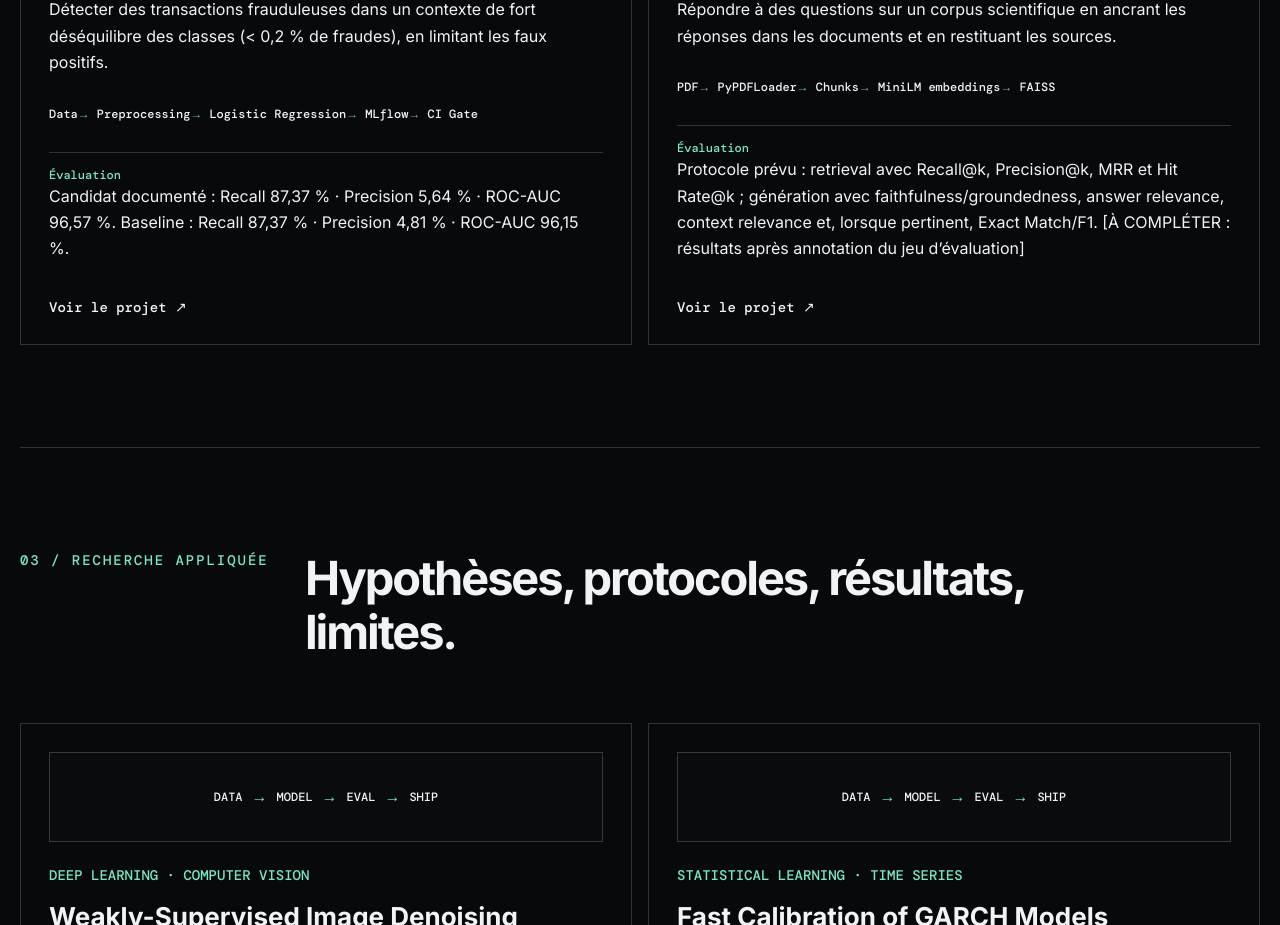
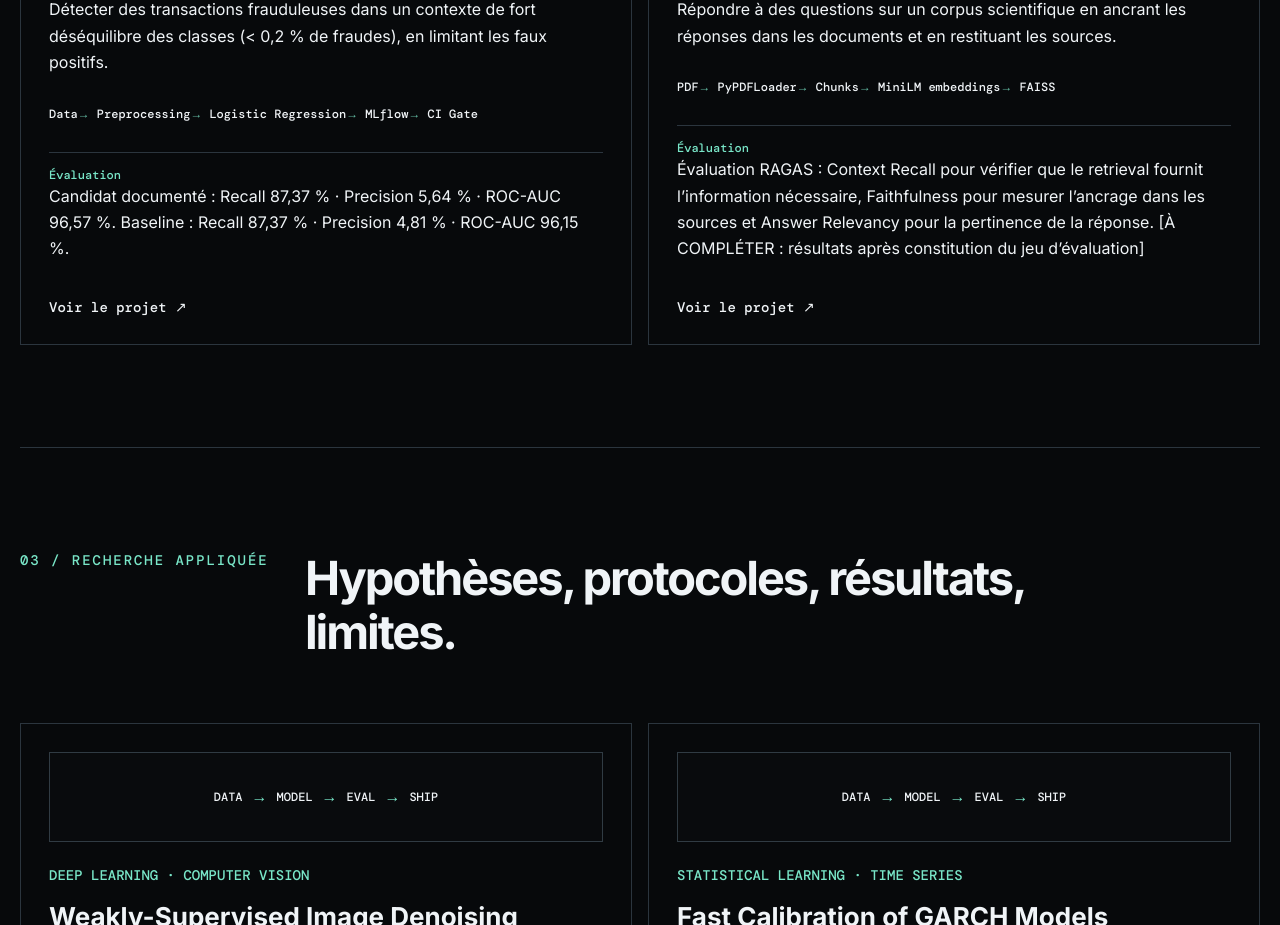
Before and after one commit to esanonpro/portfolio, a Next.js app: page / in a window 1280 px wide. Shown: the part 2920-3845 px from the top of the page. Built offline with nearby package versions, Linux system fonts and the light colour scheme; a web font is replaced by a local one.

Commit message:
content: simplify RAG evaluation around RAGAS

```diff
--- a/content/site.ts
+++ b/content/site.ts
@@ -21,7 +21,7 @@ export const experiences: ExperienceContent[] = [
 
 export const projects: ProjectContent[] = [
  {slug:"fraud-detection-mlops",title:"Fraud Detection MLOps",eyebrow:"MACHINE LEARNING · MLOPS",problem:"Détecter des transactions frauduleuses dans un contexte de fort déséquilibre des classes (< 0,2 % de fraudes), en limitant les faux positifs.",dataset:"Transactions bancaires anonymisées ; variables d’entrée Time, V1–V28 et Amount.",architecture:["Data","Preprocessing","Logistic Regression","MLflow","CI Gate","FastAPI","Docker","Cloud Run"],metrics:"Candidat documenté : Recall 87,37 % · Precision 5,64 % · ROC-AUC 96,57 %. Baseline : Recall 87,37 % · Precision 4,81 % · ROC-AUC 96,15 %.",choices:["Class weights pour le déséquilibre","StandardScaler dans le pipeline d’inférence","MLflow pour le tracking","GitHub Actions pour CI/CD"],limits:"Les performances publiées doivent être validées sur un protocole documenté avant d’être affichées comme résultat portfolio.",stack:["Scikit-learn","MLflow","FastAPI","Docker","GCP"],githubUrl:"https://github.com/esanonpro/fraud-detection-mlops",demoUrl:"https://fraud-detection-api-525661061817.europe-west1.run.app/docs"},
- {slug:"rag-document-assistant",title:"RAG Document Assistant",eyebrow:"GENAI · RAG",problem:"Répondre à des questions sur un corpus scientifique en ancrant les réponses dans les documents et en restituant les sources.",dataset:"Corpus de démonstration composé d’articles scientifiques publics sur la détection d’anomalies ; les documents ENSAI originaux ne sont pas exposés.",architecture:["PDF","PyPDFLoader","Chunks","MiniLM embeddings","FAISS","Retrieval","Mistral-7B","FastAPI"],metrics:"Protocole prévu : retrieval avec Recall@k, Precision@k, MRR et Hit Rate@k ; génération avec faithfulness/groundedness, answer relevance, context relevance et, lorsque pertinent, Exact Match/F1. [À COMPLÉTER : résultats après annotation du jeu d’évaluation]",choices:["FAISS pour la recherche vectorielle","all-MiniLM-L6-v2 pour les embeddings","Mistral-7B via Ollama en local","FastAPI / Swagger pour l’interface"],limits:"Les métriques nécessitent un jeu de questions annoté avec passages/réponses de référence. La qualité dépend du parsing, du chunking, du retrieval, des embeddings et du LLM ; aucune absence d’hallucination n’est affirmée sans mesure.",stack:["LangChain","FAISS","Hugging Face","Mistral-7B","Ollama","FastAPI"],githubUrl:"https://github.com/esanonpro/rag-document-assistant"}
+ {slug:"rag-document-assistant",title:"RAG Document Assistant",eyebrow:"GENAI · RAG",problem:"Répondre à des questions sur un corpus scientifique en ancrant les réponses dans les documents et en restituant les sources.",dataset:"Corpus de démonstration composé d’articles scientifiques publics sur la détection d’anomalies ; les documents ENSAI originaux ne sont pas exposés.",architecture:["PDF","PyPDFLoader","Chunks","MiniLM embeddings","FAISS","Retrieval","Mistral-7B","FastAPI"],metrics:"Évaluation RAGAS : Context Recall pour vérifier que le retrieval fournit l’information nécessaire, Faithfulness pour mesurer l’ancrage dans les sources et Answer Relevancy pour la pertinence de la réponse. [À COMPLÉTER : résultats après constitution du jeu d’évaluation]",choices:["FAISS pour la recherche vectorielle","all-MiniLM-L6-v2 pour les embeddings","Mistral-7B via Ollama en local","FastAPI / Swagger pour l’interface"],limits:"L’évaluation nécessite un jeu de questions de référence. Certaines métriques RAGAS utilisent une évaluation sémantique de type LLM-as-a-Judge : les résultats dépendent donc aussi du modèle juge et de sa configuration. Aucune absence d’hallucination n’est affirmée sans mesure.",stack:["LangChain","FAISS","Hugging Face","Mistral-7B","Ollama","FastAPI"],githubUrl:"https://github.com/esanonpro/rag-document-assistant"}
 ];
 
 export const skills = [
```
